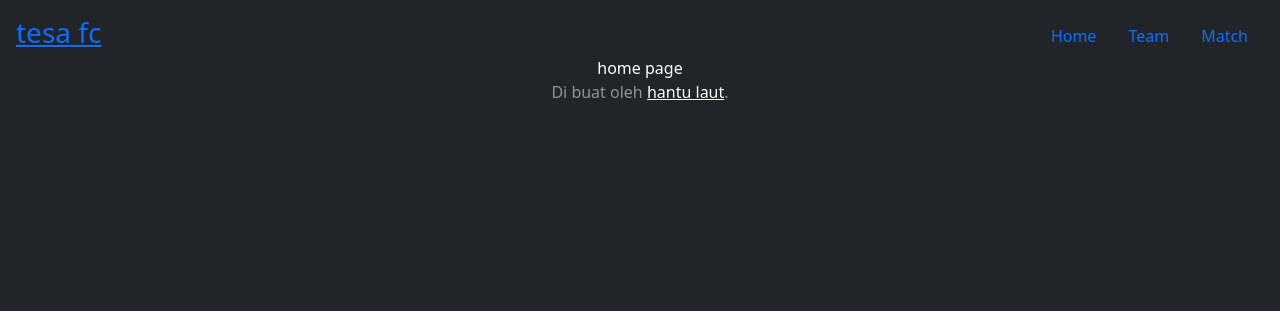
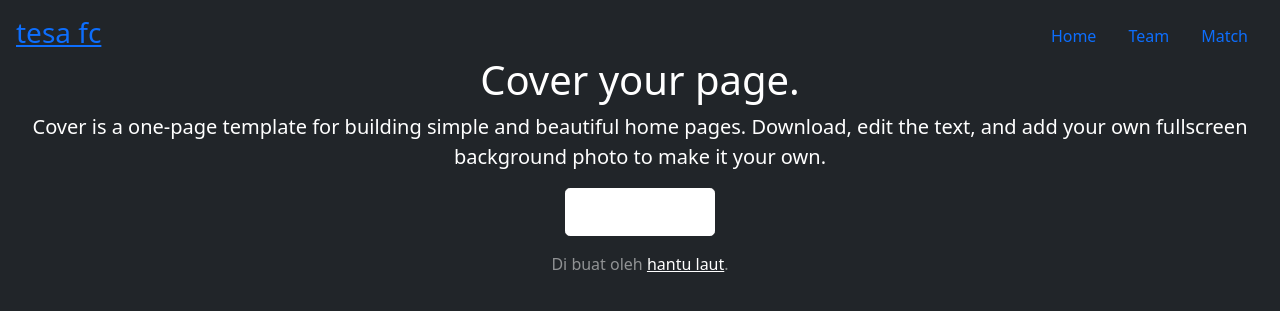
Before and after one commit to tesafc/www, a Jekyll site: the page built from index.html, in a window 1280 px wide. Shown: the top 311 px of the page. Built offline with Jekyll 4.4.1, drawn with Linux system fonts in a browser that asks for light colours.

Commit message:
Update index.html

```diff
--- a/index.html
+++ b/index.html
@@ -3,4 +3,10 @@ layout: default
 title: Home
 ---
 
-home page
+<main class="px-3">
+  <h1>Cover your page.</h1>
+  <p class="lead">Cover is a one-page template for building simple and beautiful home pages. Download, edit the text, and add your own fullscreen background photo to make it your own.</p>
+  <p class="lead">
+    <a href="#" class="btn btn-lg btn-secondary fw-bold border-white bg-white">Learn more</a>
+  </p>
+</main>
```
